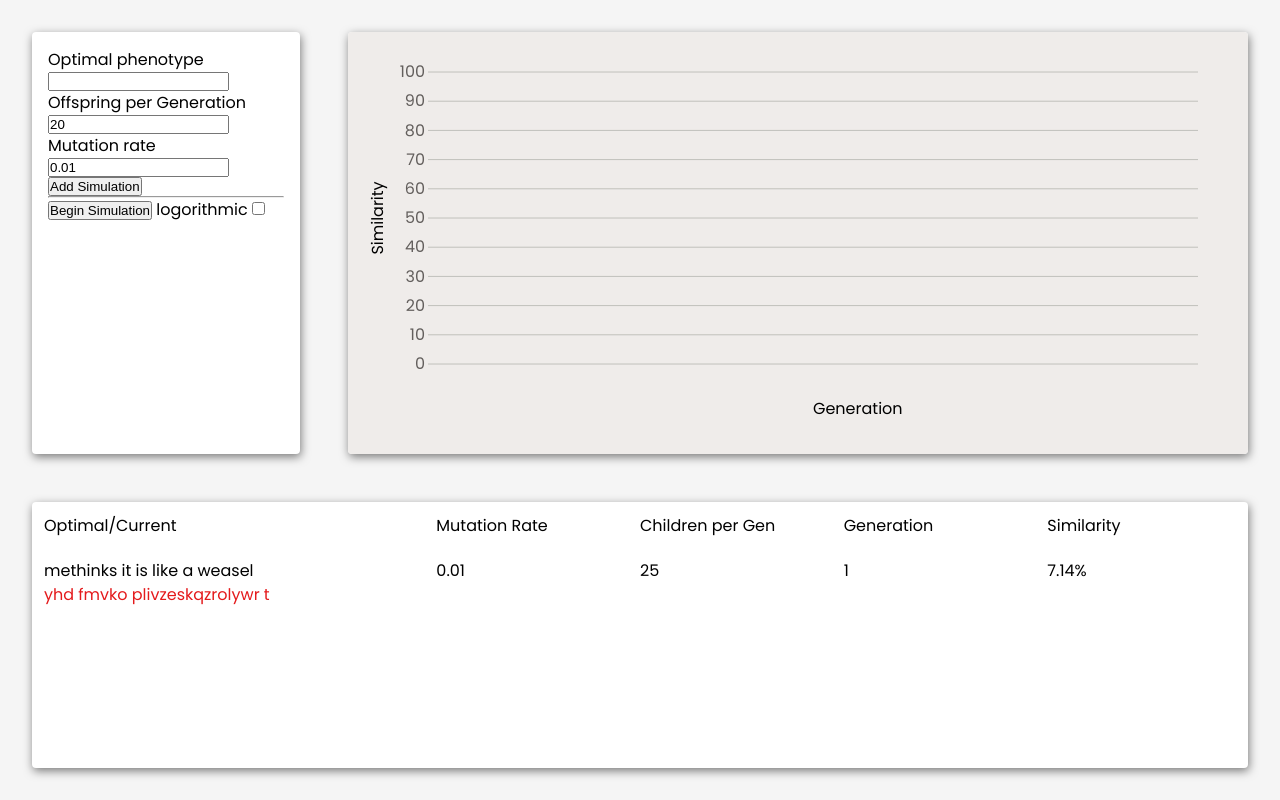
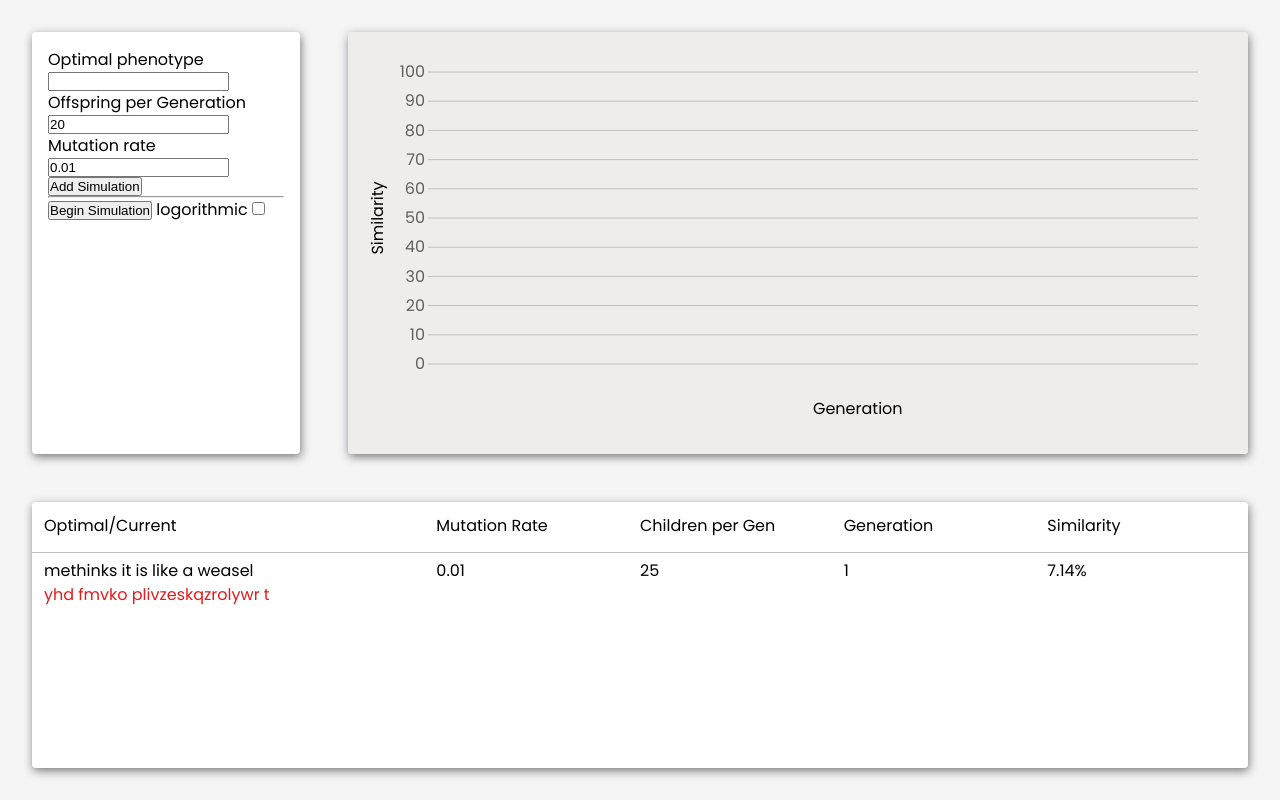
Before and after one commit to gr-eggory/evo-sim, a Svelte app: page / in a window 1280 px wide. Built offline with nearby package versions, Linux system fonts and the light colour scheme.

Commit message:
Adding line between each sim row

```diff
--- a/src/App.svelte
+++ b/src/App.svelte
@@ -275,11 +275,12 @@
 	.sims {
 		grid-area: s;
 		overflow-y: scroll;
-		padding: .75rem;
+		padding: 12px;
+		position: relative;
 		display: grid;
 		grid-template-columns: 2fr repeat(4, 1fr);
 		grid-template-rows: 30px;
-		grid-auto-rows: 50px;
+		grid-auto-rows: auto;
 		gap: 15px;
 	}
 
--- a/src/components/Simulation/Simulation.svelte
+++ b/src/components/Simulation/Simulation.svelte
@@ -81,7 +81,7 @@
 	<h3 class="generation">Generation: {generation}</h3>
 </div> -->
 <!-- <div class="sim-container"> -->
-<div>
+<div class="phenotypes-container">
 	<p>{optimal}</p>
 	<p style={`color: ${textColor};`}>
 		{closestIndividual}
@@ -94,6 +94,15 @@
 
 <!-- </div> -->
 <style>
+	.phenotypes-container::before {
+		content: '';
+		position: absolute;
+		background-color: rgba(128, 128, 128, .5);
+		height: 1px;
+		width: 100%;
+		translate: -12px -7px;
+	}
+
 	.sim-container {
 		display: grid;
 		grid-template-columns: 2fr repeat(4, 1fr);
```
